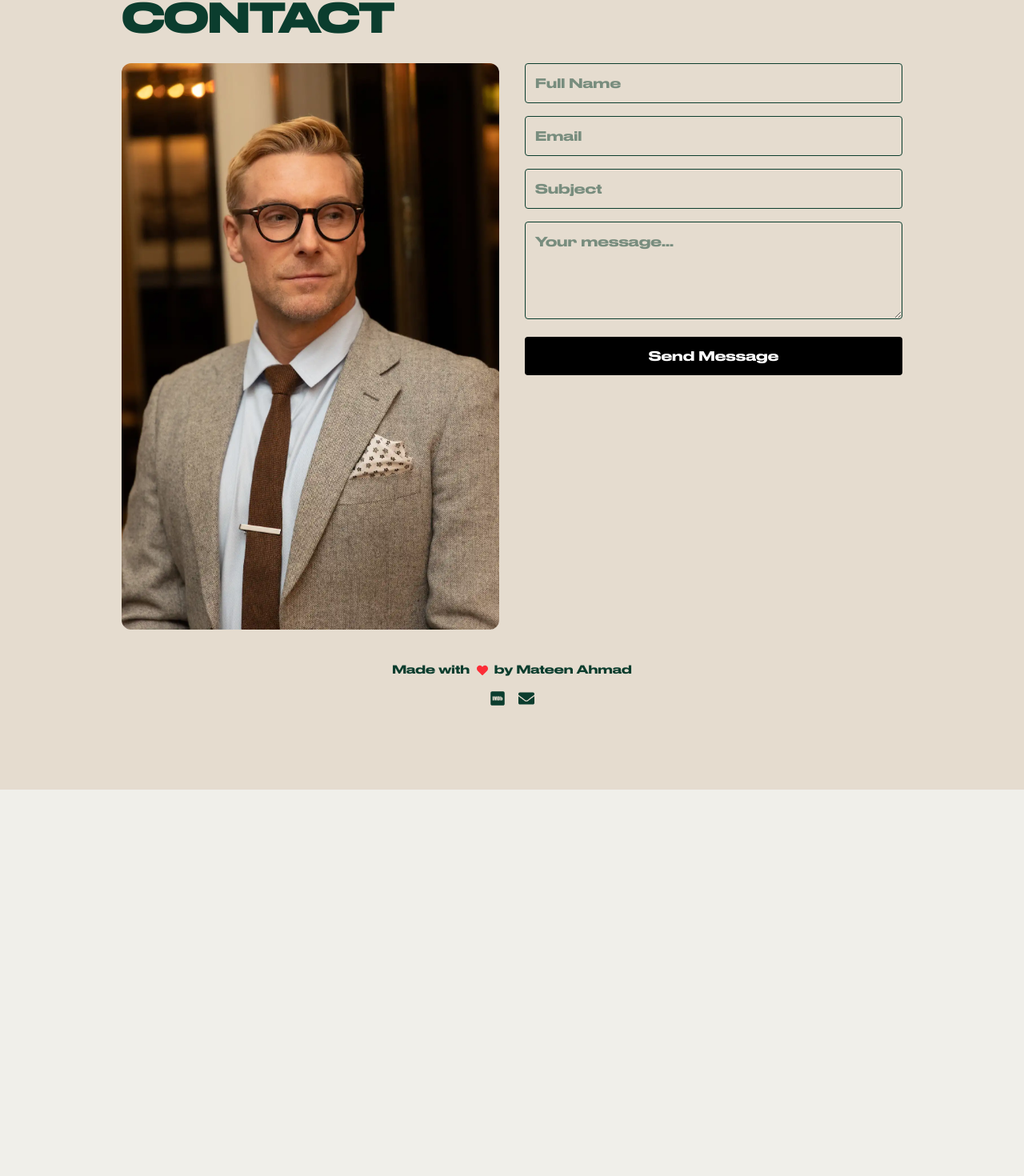
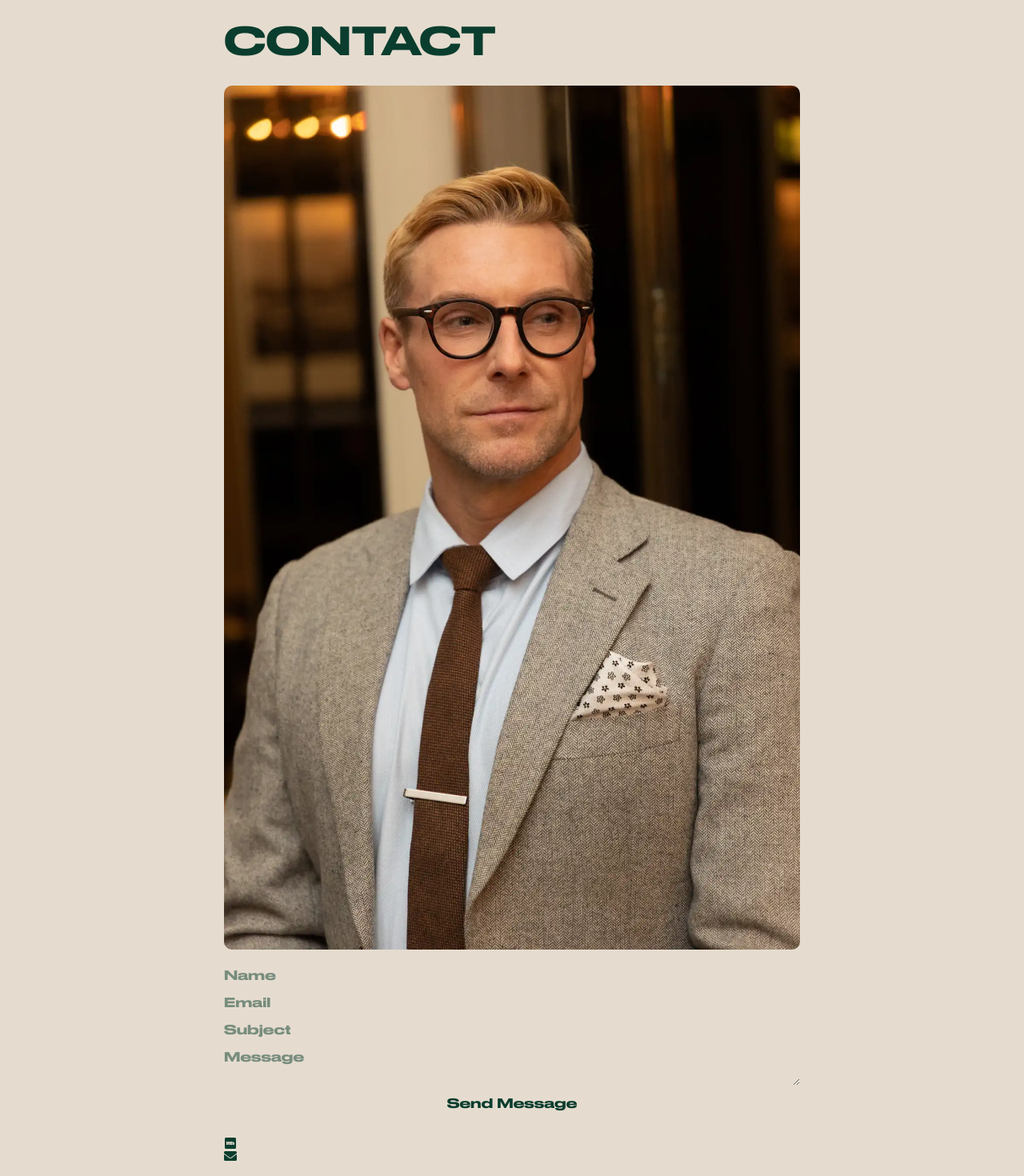
Before and after one commit to chadmathew/chad-mathew-website, a Next.js app: page /contact in a window 1280 px wide. Shown: the part 169-1639 px from the top of the page at 80% size. Before the commit the page ends 1156 px from the top, so only its background shows below. Built offline with nearby package versions, Linux system fonts and the light colour scheme.

Commit message:
Update Contact.js

```diff
--- a/components/Contact.js
+++ b/components/Contact.js
@@ -1,5 +1,4 @@
 import React, { useState } from "react";
-import Image from "next/image";
 import { FaEnvelope, FaHeart, FaImdb } from "react-icons/fa";
 
 const Contact = () => {
@@ -11,27 +10,22 @@ const Contact = () => {
   });
 
   const handleChange = (e) => {
-    setFormData((prev) => ({
-      ...prev,
+    setFormData({
+      ...formData,
       [e.target.name]: e.target.value,
-    }));
+    });
   };
 
   const handleSubmit = async (e) => {
     e.preventDefault();
 
-    if (!formData.name || !formData.email || !formData.subject || !formData.message) {
-      alert("Please fill all fields");
-      return;
-    }
-
     try {
-      const res = await fetch("https://formsubmit.co/contactme@chadmathew.com", {
+      const response = await fetch("https://formsubmit.co/contactme@chadmathew.com", {
         method: "POST",
         body: new FormData(e.target),
       });
 
-      if (res.ok) {
+      if (response.ok) {
         alert("Message sent!");
         setFormData({
           name: "",
@@ -40,81 +34,41 @@ const Contact = () => {
           message: "",
         });
       } else {
-        throw new Error();
+        alert("Failed to send.");
       }
     } catch {
-      alert("Something went wrong.");
+      alert("Error sending message.");
     }
   };
 
   return (
-    <div className="p-6 max-w-5xl mx-auto">
-      <h1 className="text-5xl font-bold mb-8">CONTACT</h1>
+    <div style={{ padding: "40px", maxWidth: "800px", margin: "0 auto" }}>
+      <h1 style={{ fontSize: "48px", marginBottom: "20px" }}>CONTACT</h1>
 
-      <div className="grid md:grid-cols-2 gap-8">
-        {/* Image */}
-        <div>
-          <Image
-            src="/images/contactForm.webp"
-            alt="Chad Mathew"
-            width={400}
-            height={600}
-            className="rounded-xl w-full h-auto"
-          />
-        </div>
+      {/* Image (SAFE version using <img>) */}
+      <img
+        src="/images/contactForm.webp"
+        alt="Chad Mathew"
+        style={{ width: "100%", borderRadius: "10px", marginBottom: "20px" }}
+      />
 
-        {/* Form */}
-        <form onSubmit={handleSubmit} className="space-y-4">
-          <input
-            name="name"
-            value={formData.name}
-            onChange={handleChange}
-            placeholder="Full Name"
-            className="w-full p-3 border rounded"
-          />
+      <form onSubmit={handleSubmit} style={{ display: "flex", flexDirection: "column", gap: "10px" }}>
+        <input name="name" value={formData.name} onChange={handleChange} placeholder="Name" />
+        <input name="email" value={formData.email} onChange={handleChange} placeholder="Email" />
+        <input name="subject" value={formData.subject} onChange={handleChange} placeholder="Subject" />
+        <textarea name="message" value={formData.message} onChange={handleChange} placeholder="Message" />
 
-          <input
-            name="email"
-            value={formData.email}
-            onChange={handleChange}
-            placeholder="Email"
-            className="w-full p-3 border rounded"
-          />
+        <button type="submit">Send Message</button>
+      </form>
 
-          <input
-            name="subject"
-            value={formData.subject}
-            onChange={handleChange}
-            placeholder="Subject"
-            className="w-full p-3 border rounded"
-          />
-
-          <textarea
-            name="message"
-            value={formData.message}
-            onChange={handleChange}
-            placeholder="Your message..."
-            className="w-full p-3 border rounded"
-            rows={4}
-          />
-
-          <button className="w-full bg-black text-white py-3 rounded">
-            Send Message
-          </button>
-        </form>
+      <div style={{ marginTop: "30px" }}>
+        <FaImdb style={{ marginRight: "10px" }} />
+        <FaEnvelope />
       </div>
 
-      {/* Footer */}
-      <div className="text-center mt-10 text-sm">
-        <p>
-          Made with <FaHeart className="inline text-red-500 mx-1" /> by Mateen Ahmad
-        </p>
-
-        <div className="flex justify-center gap-4 mt-4 text-xl">
-          <FaImdb />
-          <FaEnvelope />
-        </div>
-      </div>
+      <p style={{ marginTop: "20px", fontSize: "12px" }}>
+        Made with <FaHeart style={{ color: "red" }} /> by Mateen Ahmad
+      </p>
     </div>
   );
 };
```
